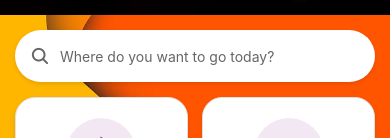
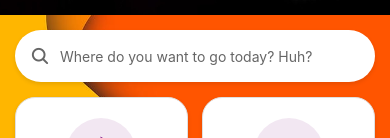
Before and after one commit to PrathamDahal/my_tourism_app, a React Native app: screen /App in a window 390 px wide. Shown: the part 235-373 px from the top of the page. Built offline with nearby package versions, Linux system fonts and the light colour scheme.

Commit message:
commit...

```diff
--- a/app/screens/main/Home/index.js
+++ b/app/screens/main/Home/index.js
@@ -59,7 +59,7 @@ const Home = ({ navigation }) => {
           >
             <Ionicons name="search" size={20} color="#666" />
             <Text style={styles.searchText}>
-              Where do you want to go today?
+              Where do you want to go today? Huh?
             </Text>
           </TouchableOpacity>
 
```
